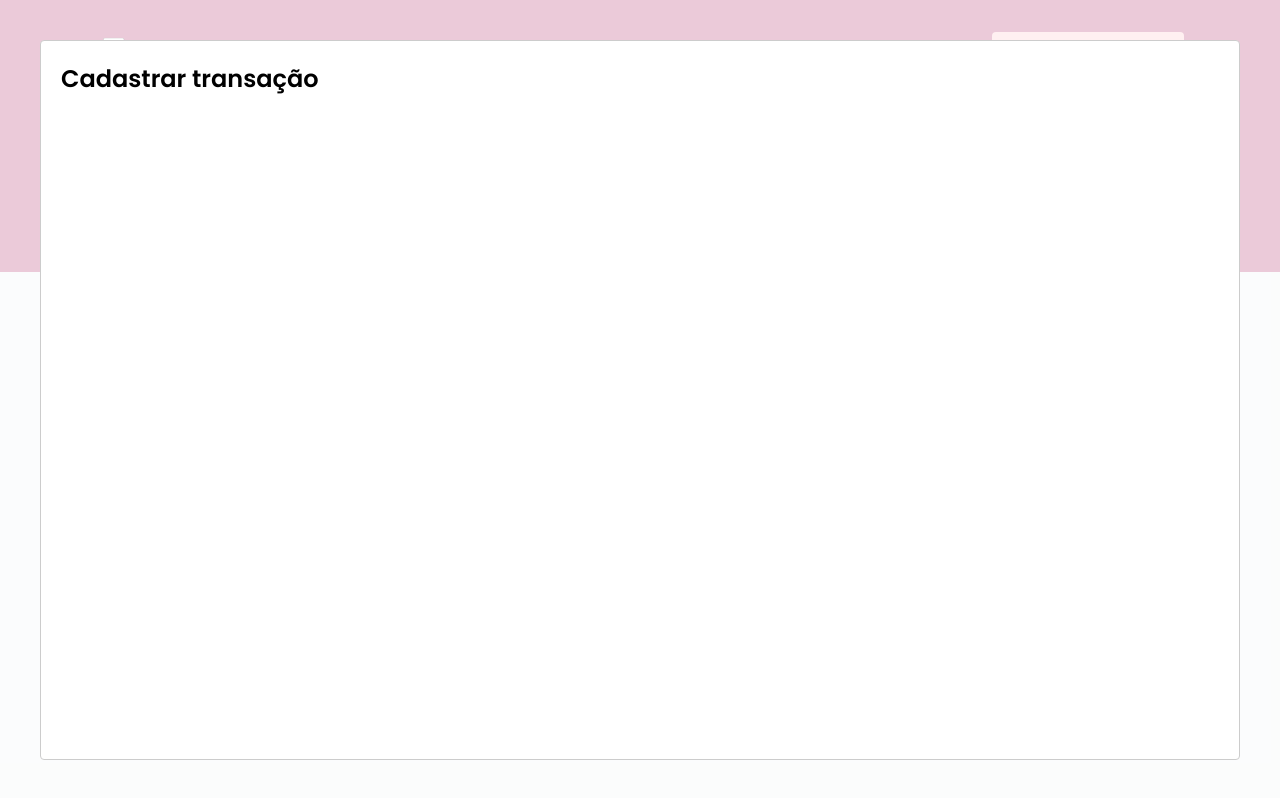
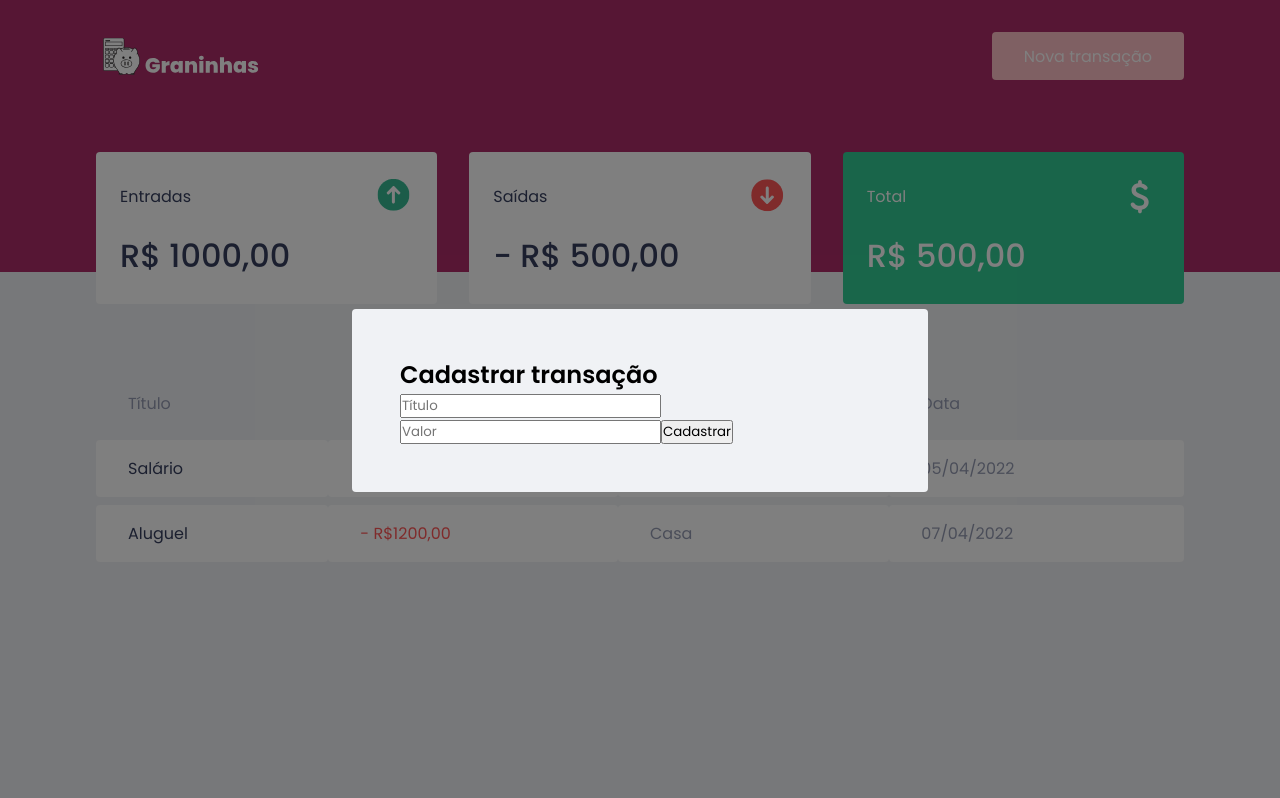
Before and after one commit to linferreira/graninhas, a React (Create React App) app: page / in a window 1280 px wide. Both pictures are taken after a click on the button "Nova transação". Built offline with nearby package versions, Linux system fonts and the light colour scheme; no server answers; what miragejs would draw is missing.

Commit message:
feat: create NewTransactionModal and style component

```diff
--- a/src/App.tsx
+++ b/src/App.tsx
@@ -2,6 +2,7 @@
 import Modal from "react-modal";
 import { Dashboard } from "./components/Dashboard";
 import { Header } from "./components/Header";
+import { NewTransactionModal } from "./components/NewTransactionModal";
 import { GlobalStyle } from "./styles/global";
 
 Modal.setAppElement('#root');
@@ -18,13 +19,10 @@
       <GlobalStyle />
       <Header onOpenNewTransactionModal={handleSetNewTransactionModal} />
       <Dashboard />
-
-      <Modal
+      <NewTransactionModal
         isOpen={isNewTransactionModalOpen}
         onRequestClose={handleSetNewTransactionModal}
-      >
-        <h2>Cadastrar transação</h2>
-      </Modal>
+      />
     </>
   );
 }
--- /dev/null
+++ b/src/components/NewTransactionModal/index.tsx
@@ -0,0 +1,30 @@
+import Modal from "react-modal";
+import { Container } from "./styles";
+
+interface INewTransactionModal {
+  isOpen: boolean;
+  onRequestClose: () => void;
+}
+
+export function NewTransactionModal({
+  isOpen,
+  onRequestClose,
+}: INewTransactionModal) {
+  return (
+    <Modal
+      isOpen={isOpen}
+      onRequestClose={onRequestClose}
+      overlayClassName="react-modal-overlay"
+      className="react-modal-content"
+    >
+      <Container>
+        <h2>Cadastrar transação</h2>
+
+        <input placeholder="Título" />
+        <input type="number" placeholder="Valor" />
+
+        <button>Cadastrar</button>
+      </Container>
+    </Modal>
+  );
+}
--- /dev/null
+++ b/src/components/NewTransactionModal/styles.ts
@@ -0,0 +1,4 @@
+import styled from 'styled-components';
+
+export const Container = styled.form`
+`
--- a/src/styles/global.ts
+++ b/src/styles/global.ts
@@ -50,4 +50,25 @@
 		cursor: not-allowed;
 		opacity: 0.6;
 	}
+
+	.react-modal-overlay {
+		align-items: center;
+		background-color: rgba(0, 0, 0, 0.5);
+		bottom:0;
+		display: flex;
+		justify-content: center;
+		left:0;
+		position: fixed;
+		right:0;
+		top:0;
+	}
+
+  .react-modal-content {
+		background: var(--background);
+		border-radius: 0.25rem;
+		max-width: 576px;
+		padding: 3rem;
+		position: relative;
+		width: 100%;
+	}
 `;
```
